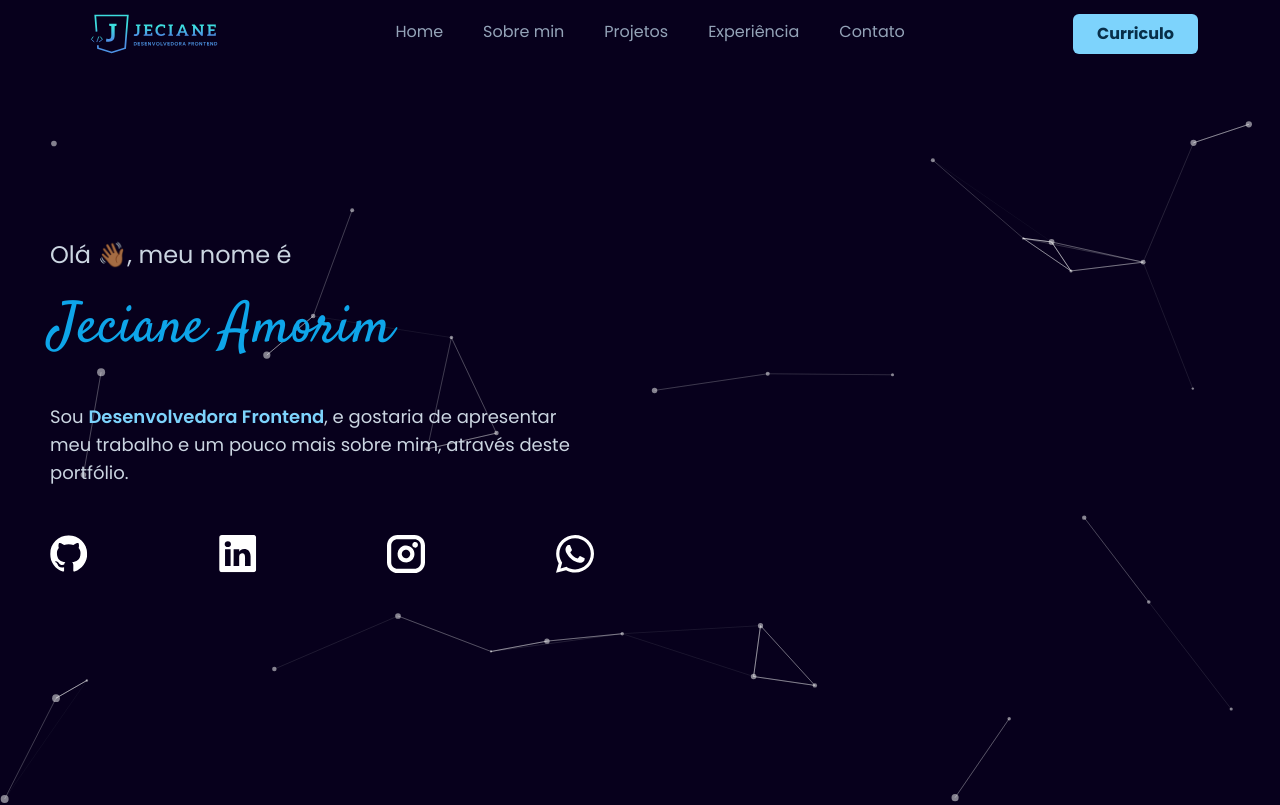
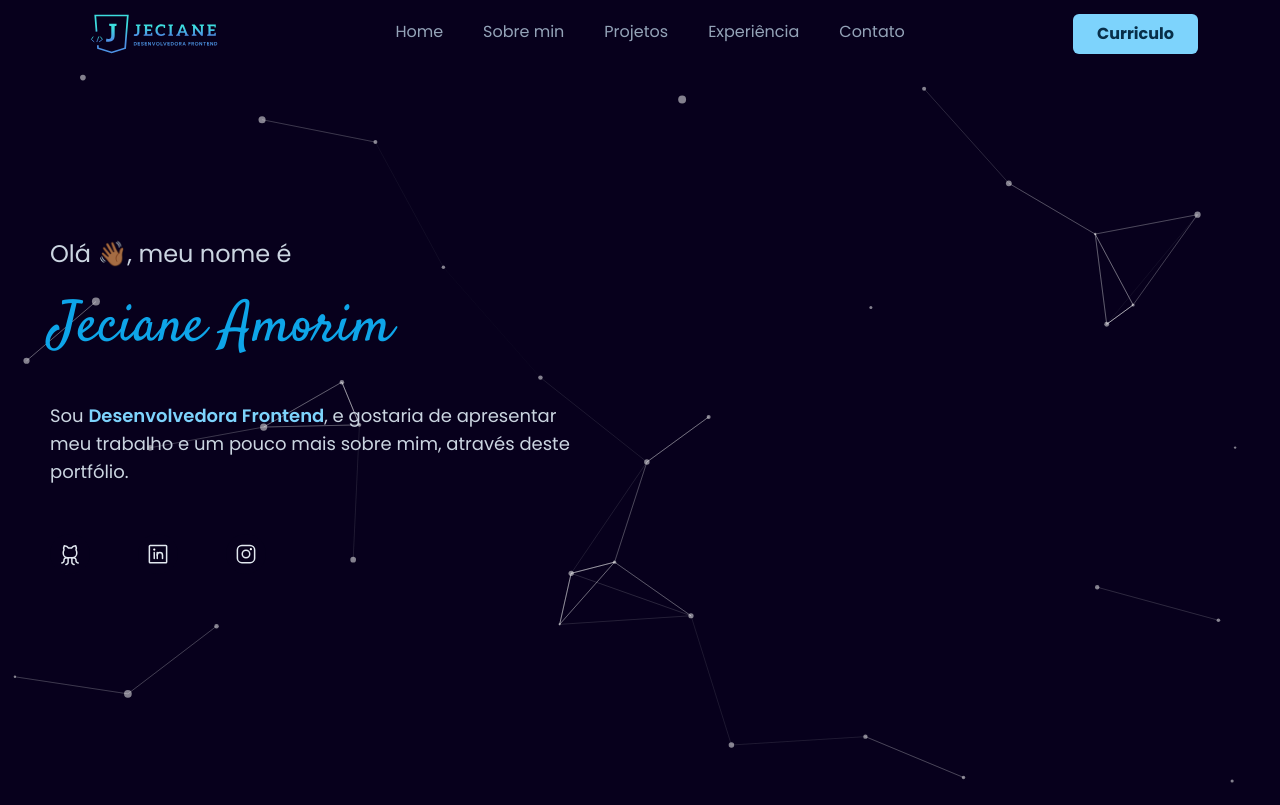
Before and after one commit to JecianeSilva/portfolio, a Next.js app: page / in a window 1280 px wide. Shown: the top 805 px of the page. Built offline with nearby package versions, Linux system fonts and the light colour scheme.

Commit message:
feat: updated component social media

```diff
--- a/package.json
+++ b/package.json
@@ -16,6 +16,7 @@
     "clsx": "^2.1.1",
     "lucide-react": "^0.379.0",
     "next": "14.2.3",
+    "phosphor-react": "^1.4.1",
     "react": "^18",
     "react-dom": "^18",
     "tailwind-merge": "^2.3.0",
@@ -25,6 +26,7 @@
     "@types/node": "^20",
     "@types/react": "^18",
     "@types/react-dom": "^18",
+    "daisyui": "^4.12.2",
     "eslint": "^8",
     "eslint-config-next": "14.2.3",
     "postcss": "^8",
--- a/src/components/SocialMedia/SocialMedia.tsx
+++ b/src/components/SocialMedia/SocialMedia.tsx
@@ -1,31 +1,23 @@
+import { LiHTMLAttributes } from "react";
+import { IconProps } from "phosphor-react";
 import Link from "next/link"
-import Image from "next/image"
 
-import gitSVG from "@/assets/icons/git.svg"
-import linkdInSVG from "@/assets/icons/linkeding.svg"
-import instagramSVG from "@/assets/icons/instagram.svg"
-import wppSVG from "@/assets/icons/whatsapp.svg"
+interface SocialMediaProps {
+  id: number;
+  href: string;
+  icon: React.FC<IconProps>;
+}
+interface SocialMediaComponentProps extends LiHTMLAttributes<HTMLLIElement> {
+  listSocialMedia: SocialMediaProps;
+}
 
-interface SocialMediaProps { }
-
-export function SocialMedia({ ...rest }: SocialMediaProps) {
-  const listSocialMedia = [
-    { id: 1, alt: "GitHub", href: "https://github.com/jecianeSilva", icon: gitSVG },
-    { id: 2, alt: "Linkedin", href: "https://www.linkedin.com/in/jeciane-amorim-056513184/", icon: linkdInSVG },
-    { id: 3, alt: "Instagram", href: "https://www.instagram.com/jeciane.dev", icon: instagramSVG },
-    { id: 4, alt: "WhatsApp", href: "", icon: wppSVG }
-  ]
+export function SocialMedia({ listSocialMedia, ...rest }: SocialMediaComponentProps) {
+  const { icon: Icon, href } = listSocialMedia;
   return (
-    <div className="flex w-[70%] justify-between mt-12 w-full"{...rest}>
-      {listSocialMedia.map((item => {
-        return (
-          <div key={item.id}>
-            <Link className="" href={item.href}>
-              <Image src={item.icon} alt={item.alt} width={38} height={38} />
-            </Link>
-          </div>
-        )
-      }))}
-    </div>
+    <li className="flex items-center rounded-full p-2 bg-dark transition hover:bg-sky-900" {...rest}>
+      <Link href={href} >
+        <Icon size={24} weight="regular" className="fill-white" />
+      </Link>
+    </li>
   )
 }
--- a/src/pages/Resume/resume.tsx
+++ b/src/pages/Resume/resume.tsx
@@ -11,11 +11,18 @@ import { loadSlim } from "@tsparticles/slim";
 import { SocialMedia } from "../../components/SocialMedia/SocialMedia"
 
 import backgroundImage from "../../assets/imagens/bg-resume.webp"
+import { GithubLogo, InstagramLogo, LinkedinLogo } from "phosphor-react";
 
 interface ResumeProps { }
 
 export function Resume({ ...rest }: ResumeProps) {
   const [initAnimation, setInitAnimation] = useState(false);
+
+  const listSocialMedia = [
+    { id: 1, href: "https://github.com/jecianeSilva", icon: GithubLogo },
+    { id: 2, href: "https://www.linkedin.com/in/jeciane-amorim-056513184/", icon: LinkedinLogo },
+    { id: 3, href: "https://www.instagram.com/jeciane.dev", icon: InstagramLogo },
+  ]
 
   useEffect(() => {
     initParticlesEngine(async (engine) => {
@@ -36,7 +43,7 @@ export function Resume({ ...rest }: ResumeProps) {
           value: "rgba(7, 0, 28, 0.1)",
         },
       },
-      fpsLimit: 150,
+      fpsLimit: 250,
       interactivity: {
         events: {
           onClick: {
@@ -45,16 +52,20 @@ export function Resume({ ...rest }: ResumeProps) {
           },
           onHover: {
             enable: true,
-            mode: "repulse",
+            mode: "grab",
           },
         },
         modes: {
           push: {
             quantity: 4,
           },
-          repulse: {
-            distance: 200,
-            duration: 0.4,
+          grab: {
+            distance: 400,
+            links: {
+              blink: false,
+              consent: false,
+              opacity: 1
+            }
           },
         },
       },
@@ -101,6 +112,7 @@ export function Resume({ ...rest }: ResumeProps) {
     [],
   );
 
+  if (initAnimation) {
     return (
       <section
         id="#home"
@@ -112,13 +124,13 @@ export function Resume({ ...rest }: ResumeProps) {
           height: "740px",
         }}
       >
-      {initAnimation &&
+
         <Particles
           id="tsparticles"
           particlesLoaded={particlesLoaded}
           options={options}
           className="w-full h-full"
-        />}
+        />
         <div
           className="absolute bottom-0 left-0 right-0 top-0 h-full w-full flex justify-center overflow-hidden p-8">
           <div className="flex h-full w-full max-w-content items-center max-w-[1180px] pb-16">
@@ -132,10 +144,26 @@ export function Resume({ ...rest }: ResumeProps) {
               <p className="text-lg text-slate-300 mb-8">
                 Sou <span className="text-sky-300 font-semibold">Desenvolvedora Frontend</span>, e gostaria de apresentar meu trabalho e um pouco mais sobre mim, através deste portfólio.
               </p>
-            <SocialMedia />
+              <div className="flex mt-12 gap-12">
+
+                {listSocialMedia.map((item) => (
+                  <SocialMedia key={item.id} listSocialMedia={item} />
+                ))}
+              </div>
             </div>
           </div>
         </div>
       </section>
     )
   }
+  return (
+    <div className="relative overflow-hidden bg-dark h-screen">
+      <div
+        className="absolute bottom-0 left-0 right-0 top-0 h-full w-full flex justify-center overflow-hidden p-8">
+        <div className="flex max-w-content items-center max-w-[1180px] pb-16">
+          <span className="loading text-white loading-dots loading-lg"></span>
+        </div>
+      </div>
+    </div>
+  )
+}
--- a/tailwind.config.ts
+++ b/tailwind.config.ts
@@ -131,6 +131,8 @@ const config: Config = {
       },
     },
   },
-  plugins: [],
+  plugins: [
+    require('daisyui'),
+  ],
 };
 export default config;
```
Also changed, not shown: 1 other file (tests, documents, lock files or other folders). Lines whose indentation alone changed are shown as unchanged.
